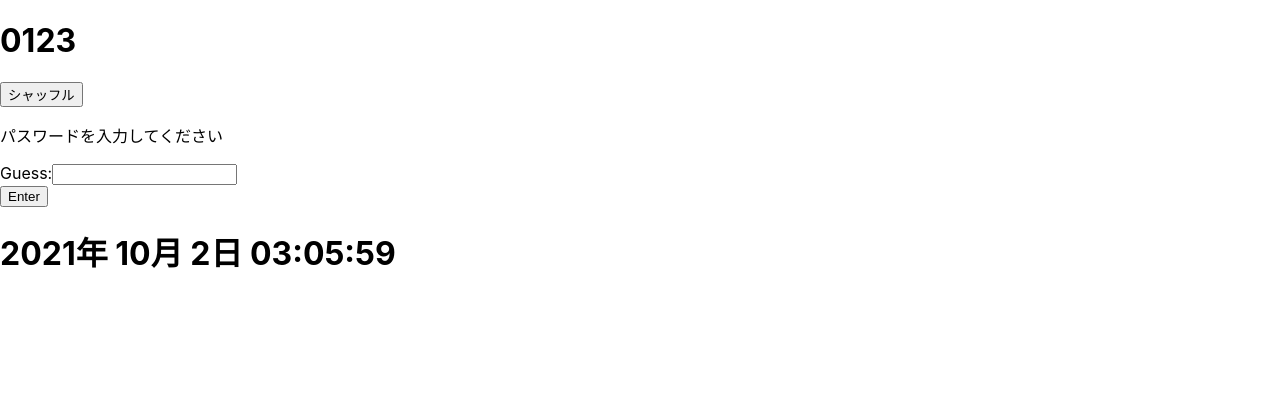
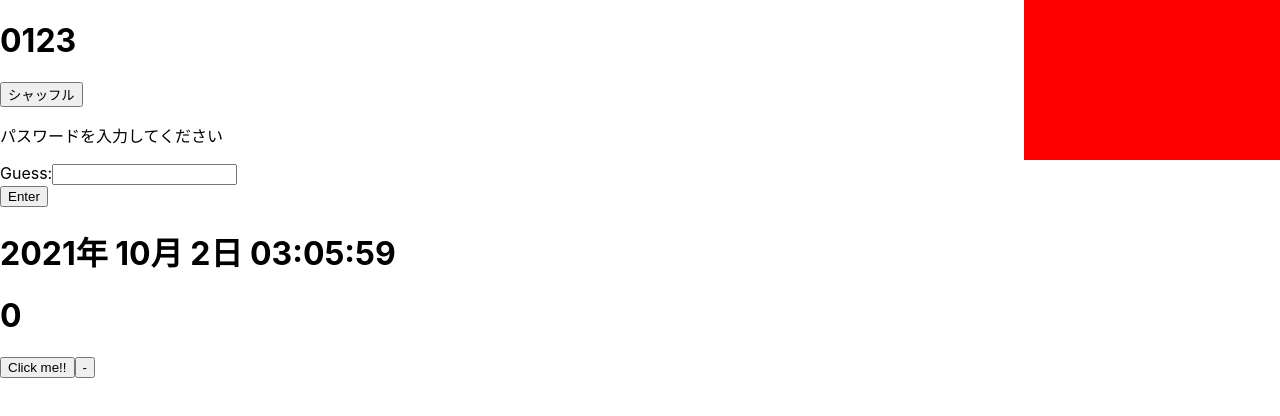
Before and after one commit to sunoco262/21_1021_test, a React (Create React App) app: page / in a window 1280 px wide. Shown: the top 416 px of the page. Built offline with nearby package versions, Linux system fonts and the light colour scheme.

Commit message:
Counter.jsでデザインを動的に変えてみた

```diff
--- a/src/App.js
+++ b/src/App.js
@@ -2,12 +2,14 @@ import React, { Component } from "react";
 import "./App.css";
 import Numeron from "./Numeron.js";
 import Timer from "./Timer.js";
+import Counter from "./Counter.js";
 class App extends Component {
   render() {
     return (
       <>
         <Numeron />
         <Timer />
+        <Counter />
       </>
     );
   }
--- a/src/Counter.js
+++ b/src/Counter.js
@@ -1,16 +1,33 @@
 import React, { Component } from "react";
-
+let y = 0;
 class Counter extends Component {
   constructor(props) {
     super(props);
     this.state = {
-      count: 0
+      count: y,
+      style: {
+        backgroundColor: "red",
+        position: "absolute",
+        left: "80vw",
+        top: y + "px",
+        width: "20vw",
+        height: "20vh"
+      }
     };
   }
 
   increment = () => {
+    y = y + 1;
     this.setState({
-      count: this.state.count + 1
+      count: y,
+      style: {
+        backgroundColor: "red",
+        position: "absolute",
+        left: "80vw",
+        top: y + "px",
+        width: "20vw",
+        height: "20vh"
+      }
     });
   };
 
@@ -25,6 +42,7 @@ class Counter extends Component {
         <h1>{this.state.count}</h1>
         <button onClick={this.increment}>Click me!!</button>
         <button onClick={this.decrement}>-</button>
+        <div style={this.state.style}></div>
       </>
     );
   }
```
Also changed, not shown: src/NumberButton.js (added, +17 -0 lines).
